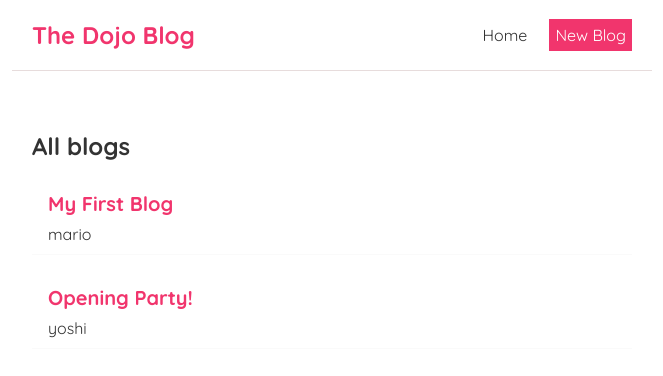
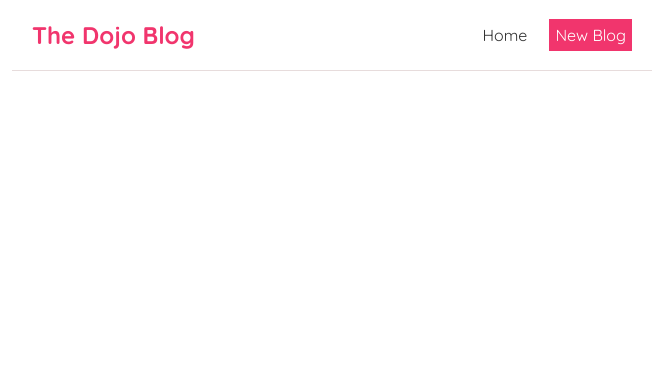
Before and after one commit to mankaache/Simple-react-blog, a React (Create React App) app: page /blogs/1 in a window 1280 px wide. Shown: the top 376 px of the page, without its empty margins (308-971 px from the left). Built offline with nearby package versions, Linux system fonts and the light colour scheme; data requests are answered from the project's data file.

Commit message:
using router Links

```diff
--- a/src/App.js
+++ b/src/App.js
@@ -11,7 +11,7 @@ function App() {
         <div className="content">
           <Switch>
             {/* when we visit the / path we see the home page */}
-            <Route path="/">
+            <Route exact path="/">
               <Home />
             </Route>
             <Route path="/create">
--- a/src/Navbar.js
+++ b/src/Navbar.js
@@ -1,10 +1,12 @@
+import { Link } from 'react-router-dom'
+
 const Navbar = () => {
     return (
         <nav className="navbar">
             <h1>The Dojo Blog</h1>
             <div className="links">
-                <a href="/">Home</a>
-                <a className="create" href="/create">New Blog</a>
+                <Link to='/'>Home</Link>
+                <Link className="create" to="/create">New Blog</Link>
             </div>
         </nav>
      );
```
